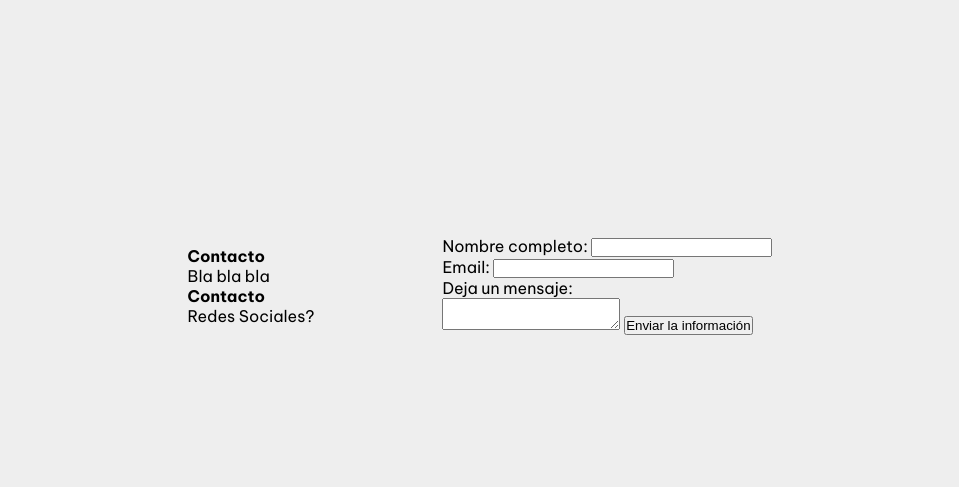
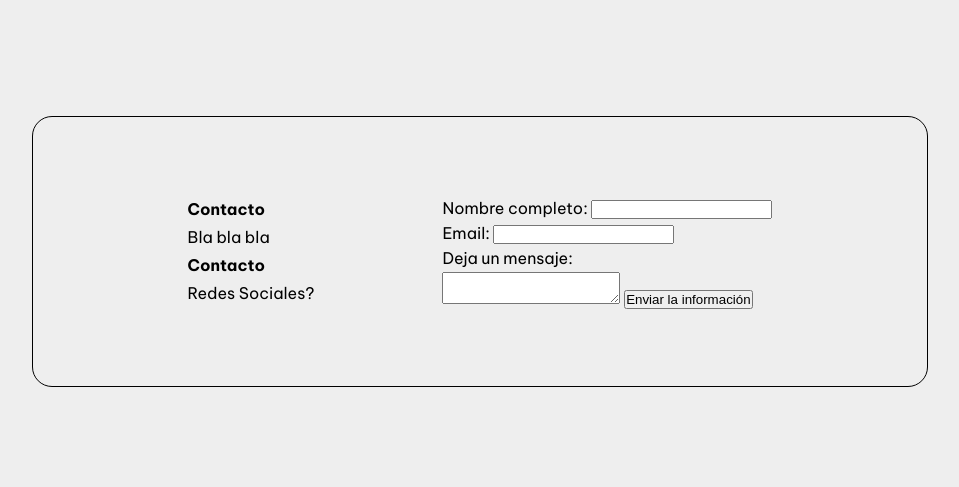
Before and after one commit to Lucasicepeda/Libro-KB-EllLegado, a PHP site: page /pages/contacto.html in a window 1280 px wide. Shown: the part 204-691 px from the top of the page, without its empty margins (160-1119 px from the left). Run offline with PHP 8.4, Linux system fonts and the light colour scheme.

Commit message:
sass compras agregado

```diff
--- a/css/style.css
+++ b/css/style.css
@@ -538,16 +538,24 @@ body.contacto header nav ul li a:visited {
   text-decoration: none;
   color: #FFFFFF;
 }
+body.contacto main .container {
+  border: solid 1px rgb(0, 0, 0);
+  border-radius: 20px;
+}
 body.contacto main div {
   display: flex;
   justify-content: center;
-  margin: 15vh 0vw;
+  margin: 15vh 15vw;
   -moz-column-gap: 10vw;
        column-gap: 10vw;
 }
 body.contacto main div .Col1, body.contacto main div .Col2 {
   display: flex;
   flex-direction: column;
+  margin: 6vw 0vh;
+}
+body.contacto main div .Col1 h4, body.contacto main div .Col1 p, body.contacto main div .Col2 h4, body.contacto main div .Col2 p {
+  margin: 4px 0px;
 }
 body.contacto footer {
   background-color: #5f5f5f;
--- a/pages/comprar.html
+++ b/pages/comprar.html
@@ -12,7 +12,7 @@
     <title> Keith Bentson - Su legado</title>
 </head>
 
-<body>
+<body class="comprar">
     <header>
         <div>
             <h1>Keith Bentson</h1>
--- a/pages/contacto.html
+++ b/pages/contacto.html
@@ -30,7 +30,7 @@
         </nav>
     </header>
     <main>
-        <div>
+        <div class="container">
             <div class="Col1">
                 <h4>Contacto</h4>
                 <p>Bla bla bla</p>
--- /dev/null
+++ b/scss/_pag-comprar.scss
@@ -0,0 +1,10 @@
+body.comprar{
+
+    header{
+        @include header;
+    }
+
+    footer {
+        @include footer;
+    }
+}
--- a/scss/_pag-contacto.scss
+++ b/scss/_pag-contacto.scss
@@ -5,15 +5,23 @@ body.contacto{
     }
 
     main{
+        .container{
+            border: solid 1px rgb(0, 0, 0);
+            border-radius: 20px;
+        }
         div{
             display: flex;
             // border: solid 1px rgb(0, 0, 0);
             justify-content: center;
-            margin: 15vh 0vw;
+            margin: 15vh 15vw;
             column-gap: 10vw;
             .Col1, .Col2{
                 display: flex;
                 flex-direction: column;
+                margin: 6vw 0vh;
+                h4, p{
+                    margin: 4px 0px;
+                }
             }
         }
     }
--- a/scss/style.scss
+++ b/scss/style.scss
@@ -5,6 +5,7 @@
 @import '_pag-galeria.scss';
 @import '_pag-opiniones.scss';
 @import '_pag-contacto.scss';
+@import '_pag-comprar.scss';
 
 
 * {
```
Also changed, not shown: other parts of css/style.css (+75 -0 lines), 1 other file.
